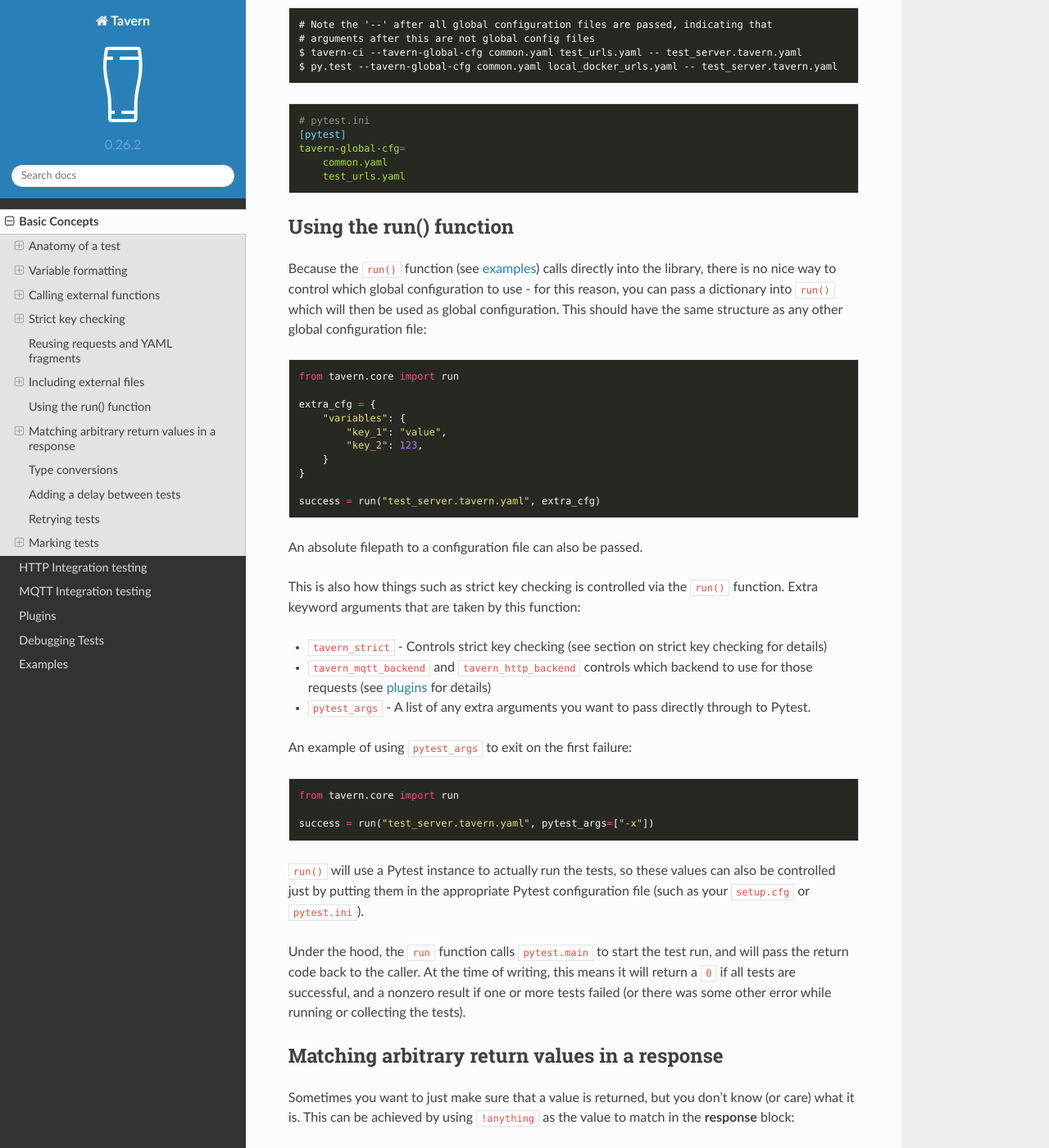
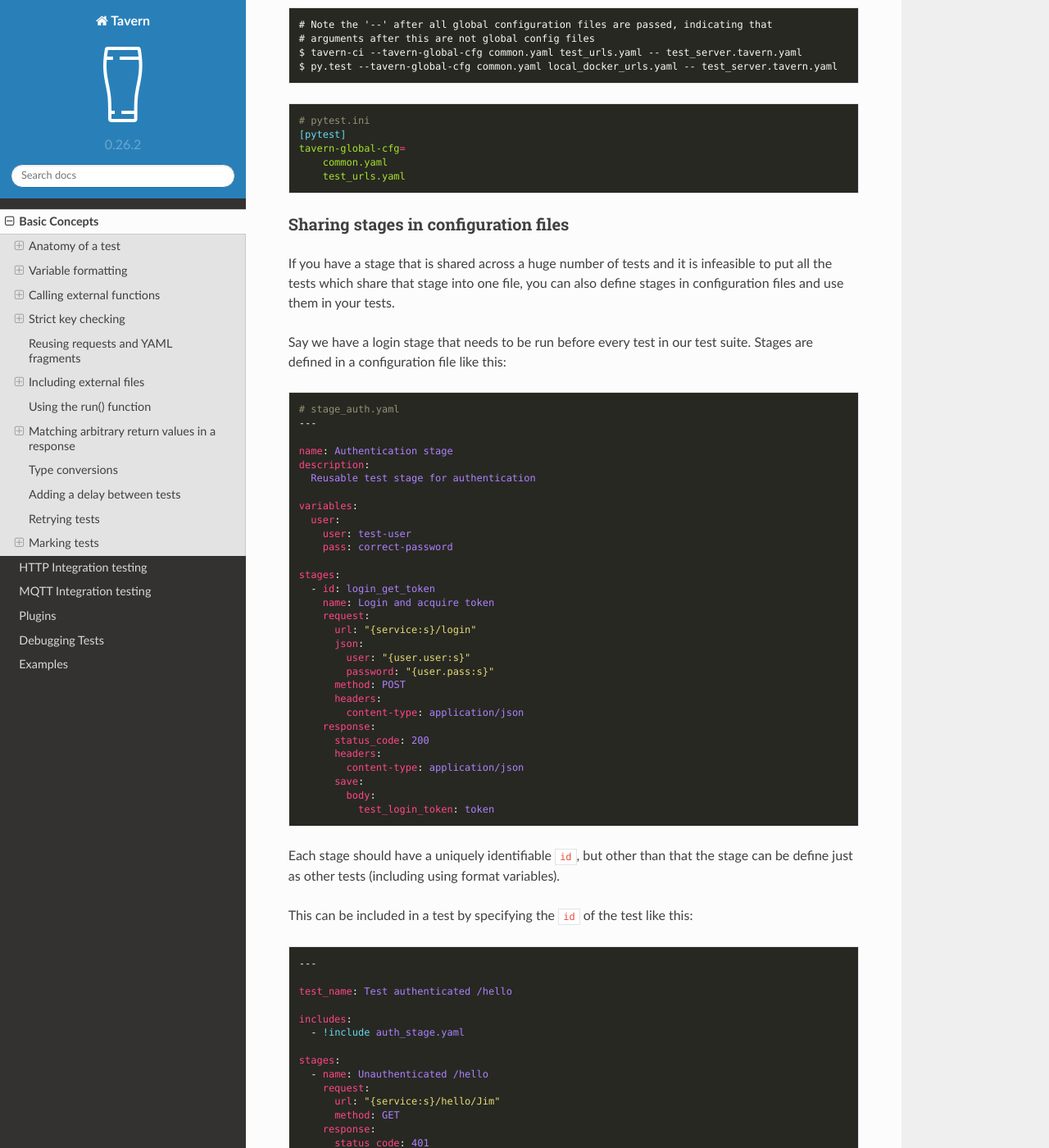
Before and after one commit to taverntesting/tavern, a Sphinx documentation site: the page built from docs/source/basics.md, in a window 1280 px wide and 1400 px high, scrolled down 19606 px. Shown: the whole window at 82% size. Built offline with Sphinx 7.4.7 and the Read the Docs theme 2.0.0, drawn with Linux system fonts in a browser that asks for light colours; formulas are drawn with MathJax 3; some of the changed text lies outside the part shown.

Commit message:
Add documentation about including stages form config files
closes https://github.com/taverntesting/tavern/issues/302

````diff
--- a/docs/source/basics.md
+++ b/docs/source/basics.md
@@ -1073,6 +1073,89 @@
     test_urls.yaml
 ```
 
+### Sharing stages in configuration files
+
+If you have a stage that is shared across a huge number of tests and it
+is infeasible to put all the tests which share that stage into one file,
+you can also define stages in configuration files and use them in your
+tests.
+
+Say we have a login stage that needs to be run before every test in our
+test suite. Stages are defined in a configuration file like this:
+
+```yaml
+# stage_auth.yaml
+---
+
+name: Authentication stage
+description:
+  Reusable test stage for authentication
+
+variables:
+  user:
+    user: test-user
+    pass: correct-password
+
+stages:
+  - id: login_get_token
+    name: Login and acquire token
+    request:
+      url: "{service:s}/login"
+      json:
+        user: "{user.user:s}"
+        password: "{user.pass:s}"
+      method: POST
+      headers:
+        content-type: application/json
+    response:
+      status_code: 200
+      headers:
+        content-type: application/json
+      save:
+        body:
+          test_login_token: token
+```
+
+Each stage should have a uniquely identifiable `id`, but other than that
+the stage can be define just as other tests (including using format
+variables).
+
+This can be included in a test by specifying the `id` of the test like
+this:
+
+```yaml
+---
+
+test_name: Test authenticated /hello
+
+includes:
+  - !include auth_stage.yaml
+
+stages:
+  - name: Unauthenticated /hello
+    request:
+      url: "{service:s}/hello/Jim"
+      method: GET
+    response:
+      status_code: 401
+  - type: ref
+    id: login_get_token
+  - name: Authenticated /hello
+    request:
+      url: "{service:s}/hello/Jim"
+      method: GET
+      headers:
+        Content-Type: application/json
+        Authorization: "Bearer {test_login_token}"
+    response:
+      status_code: 200
+      headers:
+        content-type: application/json
+      body:
+        data: "Hello, Jim"
+
+```
+
 ## Using the run() function
 
 Because the `run()` function (see [examples](/examples)) calls directly into the
````
